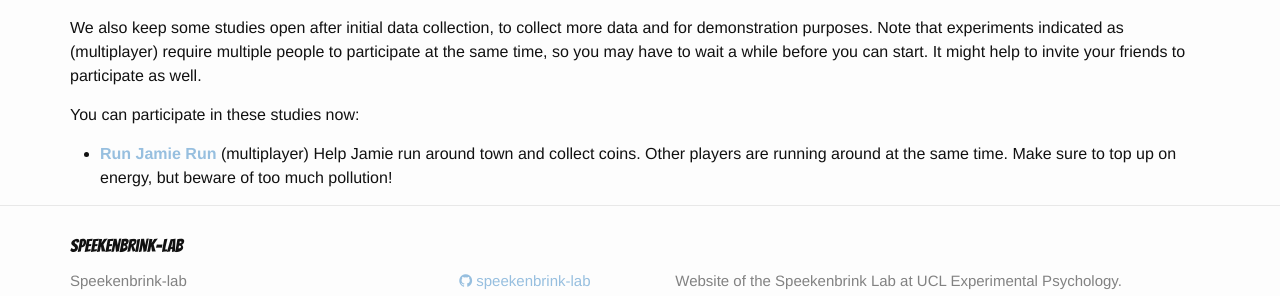
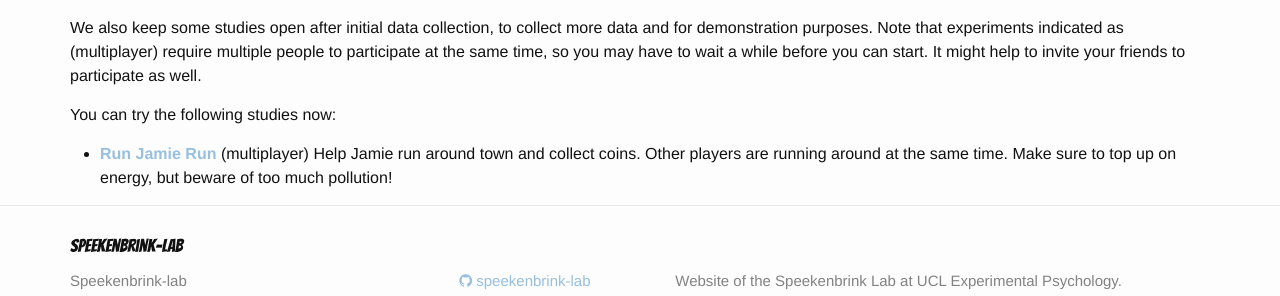
Before and after one commit to speekenbrink-lab/speekenbrink-lab.github.io, a Jekyll site: the page built from _pages/participate.md, in a window 1280 px wide. Shown: the part 260-556 px from the top of the page. Built offline with Jekyll 4.4.1, drawn with Linux system fonts in a browser that asks for light colours; some web fonts are replaced.

Commit message:
added participate

```diff
--- a/_pages/participate.md
+++ b/_pages/participate.md
@@ -14,7 +14,7 @@ We tend to use recruitment sites like <a href="https://www.prolific.co/">Prolifi
 
 <p>
 We also keep some studies open after initial data collection, to collect more data and for demonstration purposes. Note that experiments indicated as (multiplayer) require multiple people to participate at the same time, so you may have to wait a while before you can start. It might help to invite your friends to participate as well.</p>
-<p>You can participate in these studies now:
+<p>You can try the following studies now:
 </p>
 <ul>
 <li><b><a href="https://palsws07.psychlangsci.ucl.ac.uk/runjamierun/">Run Jamie Run</a></b> (multiplayer) Help Jamie run around town and collect coins. Other players are running around at the same time. Make sure to top up on energy, but beware of too much pollution!
```
